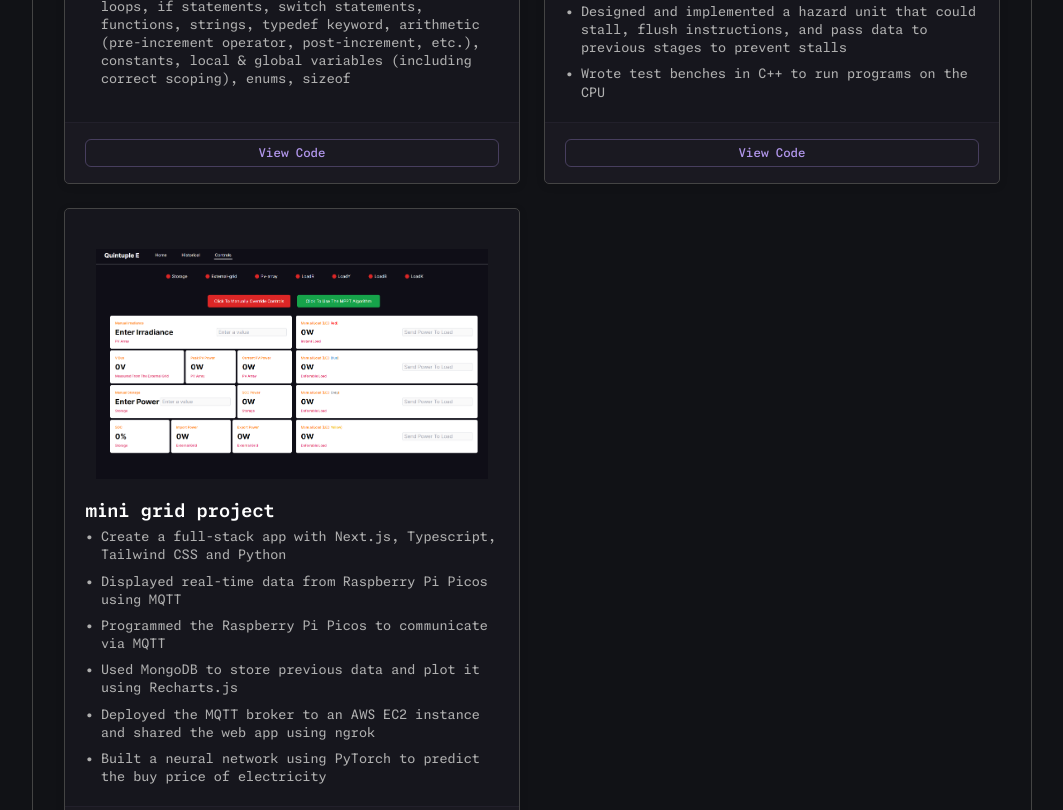
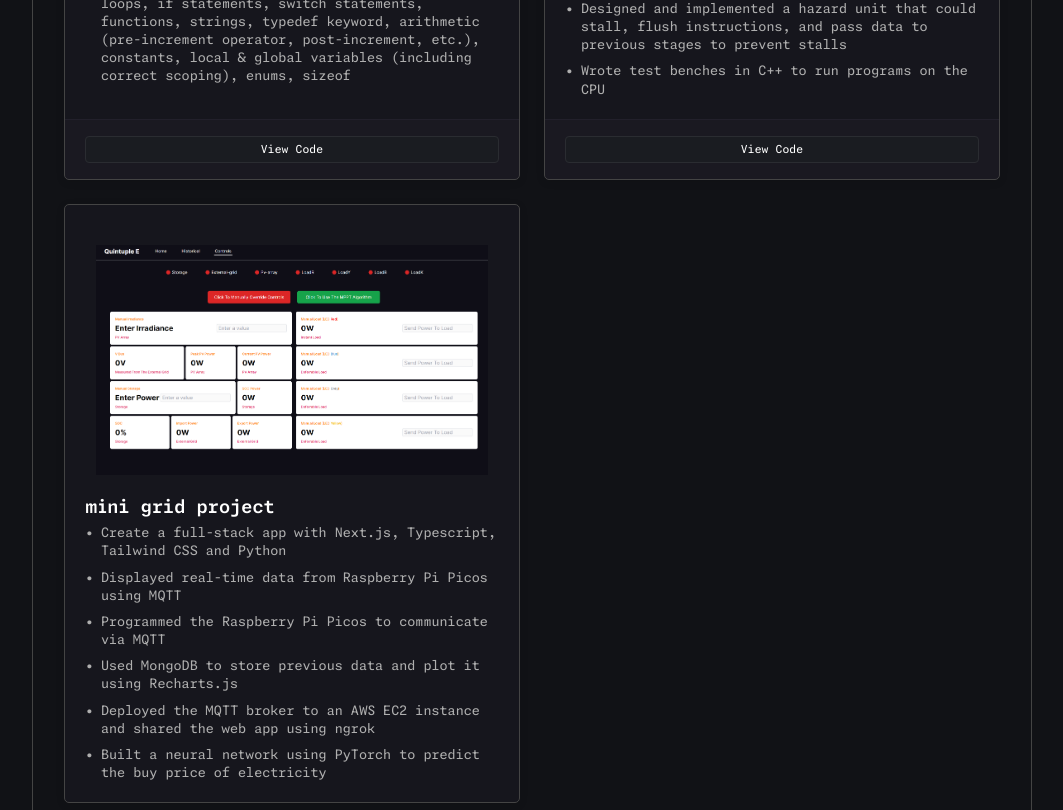
Before and after one commit to jaym-01/jellyware, a Next.js app: page / in a window 1280 px wide. Shown: the part 4800-5610 px from the top of the page, without its empty margins (108-1171 px from the left). Built offline with nearby package versions, Linux system fonts and the light colour scheme.

Commit message:
fixed project button issues

```diff
--- a/src/components/Home/Projects/Projects.tsx
+++ b/src/components/Home/Projects/Projects.tsx
@@ -69,9 +69,14 @@ function ProjectCard({ project }: { project: Project }) {
         </ul>
       </div>
 
+      {(project.src || project.extra_link) && (
         <div className={styles.projectFooter}>
           {project.src && (
-          <a href={project.src} target="_blank" className={styles.projectLink}>
+            <a
+              href={project.src}
+              target="_blank"
+              className={styles.projectLink}
+            >
               View Code
             </a>
           )}
@@ -85,6 +90,7 @@ function ProjectCard({ project }: { project: Project }) {
             </a>
           )}
         </div>
+      )}
     </div>
   );
 }
--- a/src/styles/components/home/projects.module.scss
+++ b/src/styles/components/home/projects.module.scss
@@ -139,21 +139,28 @@
 }
 
 .projectLink {
-  color: $purple-accent;
+  color: #ffffff;
   text-decoration: none;
-  font-size: 12px;
-  font-weight: 500;
+  font-size: 11px;
+  font-weight: 400;
   padding: 6px 12px;
-  border: 1px solid rgba(176, 149, 234, 0.3);
-  border-radius: 6px;
-  transition: all 0.2s ease;
+  background: #1a1c21;
+  border: 1px solid #2a2c31;
+  border-radius: 4px;
+  transition: all 0.15s ease;
   flex: 1;
   text-align: center;
+  letter-spacing: 0.01em;
 
   &:hover {
-    background: rgba(176, 149, 234, 0.1);
-    border-color: rgba(176, 149, 234, 0.5);
-    transform: translateY(-1px);
+    background: #242731;
+    border-color: #3a3c41;
+    transform: none;
+  }
+
+  &:active {
+    background: #141618;
+    border-color: #1a1c21;
   }
 }
 
@@ -215,8 +222,8 @@
   }
 
   .projectLink {
-    font-size: 11px;
-    padding: 8px 12px;
+    font-size: 10px;
+    padding: 6px 10px;
   }
 }
 
```
Lines whose indentation alone changed are shown as unchanged.
